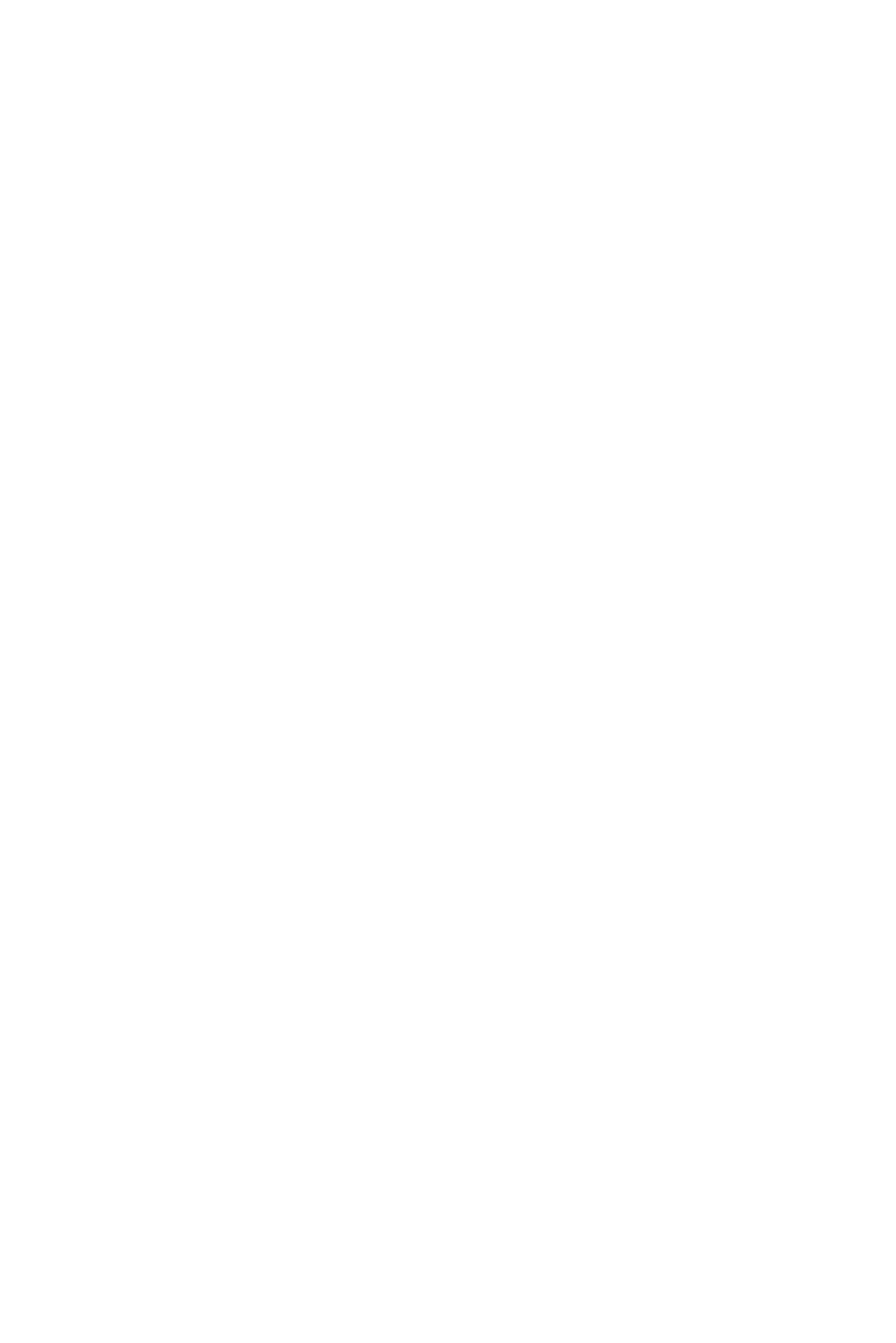
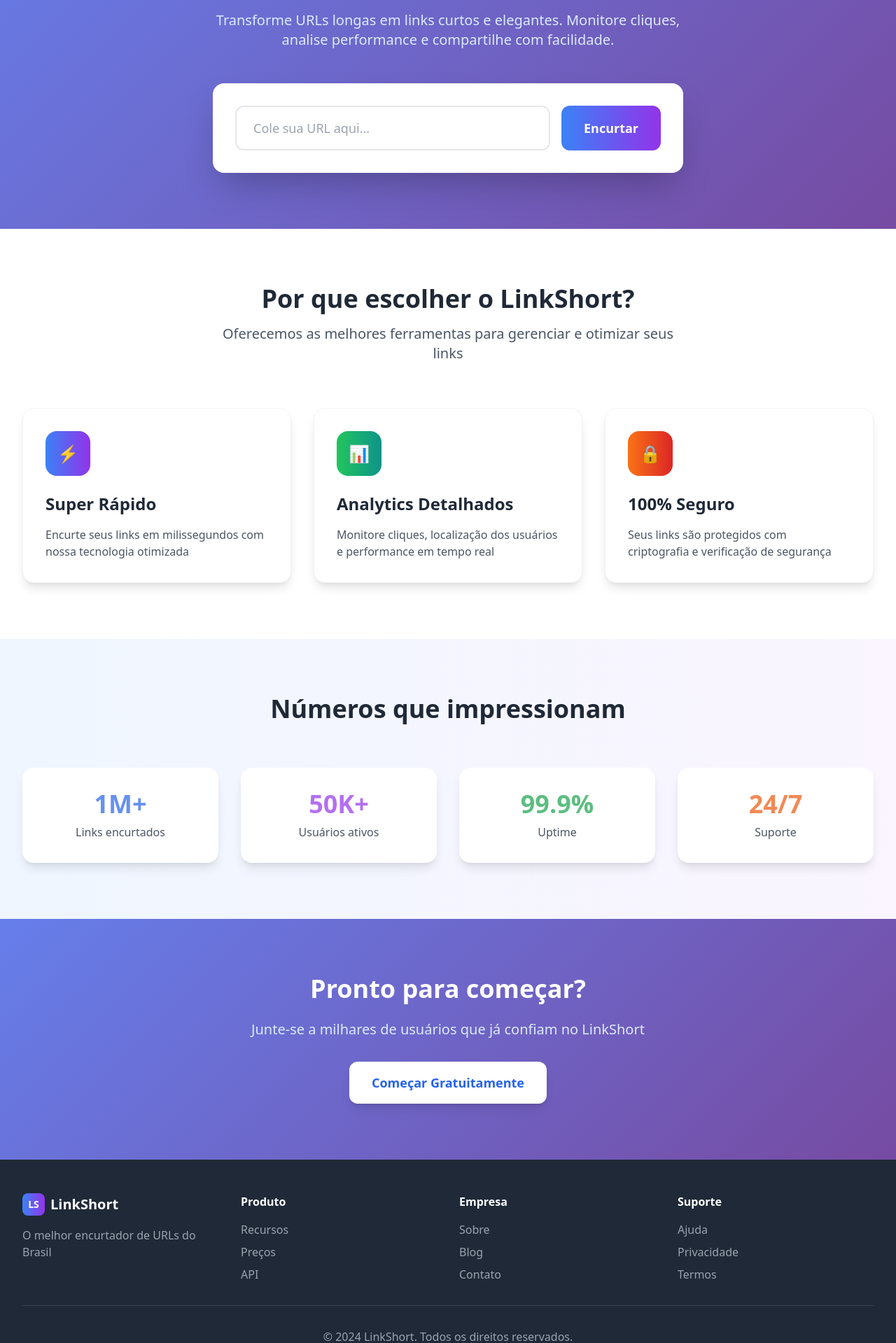
Before and after one commit to Tomazbr9/MinimoUI, an Angular app: page / in a window 1280 px wide. Shown: the part 281-2200 px from the top of the page at 70% size. Before the commit the page ends 800 px from the top, so only its background shows below. Built offline with nearby package versions, Linux system fonts and the light colour scheme.

Commit message:
feat(routes): criado roteamento para home do site

```diff
--- a/src/app/app.routes.ts
+++ b/src/app/app.routes.ts
@@ -1,3 +1,11 @@
 import { Routes } from '@angular/router';
+import { HomeComponent } from './pages/home/home.component';
 
-export const routes: Routes = [];
+export const routes: Routes = [
+
+      {
+            path: '',
+            component: HomeComponent,
+            pathMatch: 'full'
+      }
+];
--- a/src/app/pages/home/home.component.html
+++ b/src/app/pages/home/home.component.html
@@ -1 +1,175 @@
-<p>home works!</p>
+<!-- Hero Section -->
+    <section class="gradient-bg py-20">
+        <div class="max-w-7xl mx-auto px-4 sm:px-6 lg:px-8 text-center">
+            <h1 class="text-5xl md:text-6xl font-bold text-white mb-6">
+                Encurte seus links
+                <span class="block text-yellow-300">em segundos</span>
+            </h1>
+            <p class="text-xl text-blue-100 mb-12 max-w-2xl mx-auto">
+                Transforme URLs longas em links curtos e elegantes. Monitore cliques, analise performance e compartilhe com facilidade.
+            </p>
+
+            <!-- URL Shortener Form -->
+            <div class="max-w-2xl mx-auto bg-white rounded-2xl p-8 shadow-2xl">
+                <form id="shortenForm" class="flex flex-col md:flex-row gap-4">
+                    <input
+                        type="url"
+                        id="urlInput"
+                        placeholder="Cole sua URL aqui..."
+                        class="flex-1 px-6 py-4 border-2 border-gray-200 rounded-xl focus:border-blue-500 focus:outline-none text-lg"
+                        required
+                    >
+                    <button
+                        type="submit"
+                        class="bg-gradient-to-r from-blue-500 to-purple-600 text-white px-8 py-4 rounded-xl hover:from-blue-600 hover:to-purple-700 transition-all font-semibold text-lg"
+                    >
+                        Encurtar
+                    </button>
+                </form>
+
+                <!-- Result -->
+                <div id="result" class="hidden mt-6 p-4 bg-green-50 border border-green-200 rounded-xl">
+                    <p class="text-green-800 mb-2">Link encurtado com sucesso!</p>
+                    <div class="flex items-center justify-between bg-white p-3 rounded-lg border">
+                        <span id="shortUrl" class="text-blue-600 font-mono"></span>
+                        <button id="copyBtn" class="bg-blue-500 text-white px-4 py-2 rounded-lg hover:bg-blue-600 transition-colors">
+                            Copiar
+                        </button>
+                    </div>
+                </div>
+            </div>
+        </div>
+    </section>
+
+    <!-- Features Section -->
+    <section class="py-20 bg-white">
+        <div class="max-w-7xl mx-auto px-4 sm:px-6 lg:px-8">
+            <div class="text-center mb-16">
+                <h2 class="text-4xl font-bold text-gray-800 mb-4">Por que escolher o LinkShort?</h2>
+                <p class="text-xl text-gray-600 max-w-2xl mx-auto">
+                    Oferecemos as melhores ferramentas para gerenciar e otimizar seus links
+                </p>
+            </div>
+
+            <div class="grid md:grid-cols-3 gap-8">
+                <div class="card-hover bg-white p-8 rounded-2xl shadow-lg border border-gray-100">
+                    <div class="w-16 h-16 bg-gradient-to-r from-blue-500 to-purple-600 rounded-2xl flex items-center justify-center mb-6">
+                        <span class="text-white text-2xl">⚡</span>
+                    </div>
+                    <h3 class="text-2xl font-bold text-gray-800 mb-4">Super Rápido</h3>
+                    <p class="text-gray-600">
+                        Encurte seus links em milissegundos com nossa tecnologia otimizada
+                    </p>
+                </div>
+
+                <div class="card-hover bg-white p-8 rounded-2xl shadow-lg border border-gray-100">
+                    <div class="w-16 h-16 bg-gradient-to-r from-green-500 to-teal-600 rounded-2xl flex items-center justify-center mb-6">
+                        <span class="text-white text-2xl">📊</span>
+                    </div>
+                    <h3 class="text-2xl font-bold text-gray-800 mb-4">Analytics Detalhados</h3>
+                    <p class="text-gray-600">
+                        Monitore cliques, localização dos usuários e performance em tempo real
+                    </p>
+                </div>
+
+                <div class="card-hover bg-white p-8 rounded-2xl shadow-lg border border-gray-100">
+                    <div class="w-16 h-16 bg-gradient-to-r from-orange-500 to-red-600 rounded-2xl flex items-center justify-center mb-6">
+                        <span class="text-white text-2xl">🔒</span>
+                    </div>
+                    <h3 class="text-2xl font-bold text-gray-800 mb-4">100% Seguro</h3>
+                    <p class="text-gray-600">
+                        Seus links são protegidos com criptografia e verificação de segurança
+                    </p>
+                </div>
+            </div>
+        </div>
+    </section>
+
+    <!-- Stats Section -->
+    <section class="py-20 bg-gradient-to-r from-blue-50 to-purple-50">
+        <div class="max-w-7xl mx-auto px-4 sm:px-6 lg:px-8">
+            <div class="text-center mb-16">
+                <h2 class="text-4xl font-bold text-gray-800 mb-4">Números que impressionam</h2>
+            </div>
+
+            <div class="grid md:grid-cols-4 gap-8 text-center">
+                <div class="bg-white p-8 rounded-2xl shadow-lg">
+                    <div class="text-4xl font-bold text-blue-600 mb-2 pulse-animation">1M+</div>
+                    <p class="text-gray-600">Links encurtados</p>
+                </div>
+                <div class="bg-white p-8 rounded-2xl shadow-lg">
+                    <div class="text-4xl font-bold text-purple-600 mb-2 pulse-animation">50K+</div>
+                    <p class="text-gray-600">Usuários ativos</p>
+                </div>
+                <div class="bg-white p-8 rounded-2xl shadow-lg">
+                    <div class="text-4xl font-bold text-green-600 mb-2 pulse-animation">99.9%</div>
+                    <p class="text-gray-600">Uptime</p>
+                </div>
+                <div class="bg-white p-8 rounded-2xl shadow-lg">
+                    <div class="text-4xl font-bold text-orange-600 mb-2 pulse-animation">24/7</div>
+                    <p class="text-gray-600">Suporte</p>
+                </div>
+            </div>
+        </div>
+    </section>
+
+    <!-- CTA Section -->
+    <section class="py-20 gradient-bg">
+        <div class="max-w-4xl mx-auto text-center px-4 sm:px-6 lg:px-8">
+            <h2 class="text-4xl font-bold text-white mb-6">
+                Pronto para começar?
+            </h2>
+            <p class="text-xl text-blue-100 mb-8">
+                Junte-se a milhares de usuários que já confiam no LinkShort
+            </p>
+            <button class="bg-white text-blue-600 px-8 py-4 rounded-xl hover:bg-gray-100 transition-all font-semibold text-lg shadow-lg">
+                Começar Gratuitamente
+            </button>
+        </div>
+    </section>
+
+    <!-- Footer -->
+    <footer class="bg-gray-800 text-white py-12">
+        <div class="max-w-7xl mx-auto px-4 sm:px-6 lg:px-8">
+            <div class="grid md:grid-cols-4 gap-8">
+                <div>
+                    <div class="flex items-center space-x-2 mb-4">
+                        <div class="w-8 h-8 bg-gradient-to-r from-blue-500 to-purple-600 rounded-lg flex items-center justify-center">
+                            <span class="text-white font-bold text-sm">LS</span>
+                        </div>
+                        <span class="text-xl font-bold">LinkShort</span>
+                    </div>
+                    <p class="text-gray-400">
+                        O melhor encurtador de URLs do Brasil
+                    </p>
+                </div>
+                <div>
+                    <h4 class="font-semibold mb-4">Produto</h4>
+                    <ul class="space-y-2 text-gray-400">
+                        <li><a href="#" class="hover:text-white transition-colors">Recursos</a></li>
+                        <li><a href="#" class="hover:text-white transition-colors">Preços</a></li>
+                        <li><a href="#" class="hover:text-white transition-colors">API</a></li>
+                    </ul>
+                </div>
+                <div>
+                    <h4 class="font-semibold mb-4">Empresa</h4>
+                    <ul class="space-y-2 text-gray-400">
+                        <li><a href="#" class="hover:text-white transition-colors">Sobre</a></li>
+                        <li><a href="#" class="hover:text-white transition-colors">Blog</a></li>
+                        <li><a href="#" class="hover:text-white transition-colors">Contato</a></li>
+                    </ul>
+                </div>
+                <div>
+                    <h4 class="font-semibold mb-4">Suporte</h4>
+                    <ul class="space-y-2 text-gray-400">
+                        <li><a href="#" class="hover:text-white transition-colors">Ajuda</a></li>
+                        <li><a href="#" class="hover:text-white transition-colors">Privacidade</a></li>
+                        <li><a href="#" class="hover:text-white transition-colors">Termos</a></li>
+                    </ul>
+                </div>
+            </div>
+            <div class="border-t border-gray-700 mt-8 pt-8 text-center text-gray-400">
+                <p>&copy; 2024 LinkShort. Todos os direitos reservados.</p>
+            </div>
+        </div>
+    </footer>
--- a/src/app/pages/home/home.component.scss
+++ b/src/app/pages/home/home.component.scss
@@ -0,0 +1,25 @@
+body {
+            box-sizing: border-box;
+        }
+
+        .gradient-bg {
+            background: linear-gradient(135deg, #667eea 0%, #764ba2 100%);
+        }
+
+        .card-hover {
+            transition: transform 0.3s ease, box-shadow 0.3s ease;
+        }
+
+        .card-hover:hover {
+            transform: translateY(-5px);
+            box-shadow: 0 20px 40px rgba(0,0,0,0.1);
+        }
+
+        .pulse-animation {
+            animation: pulse 2s infinite;
+        }
+
+        @keyframes pulse {
+            0%, 100% { opacity: 1; }
+            50% { opacity: 0.7; }
+        }
```
